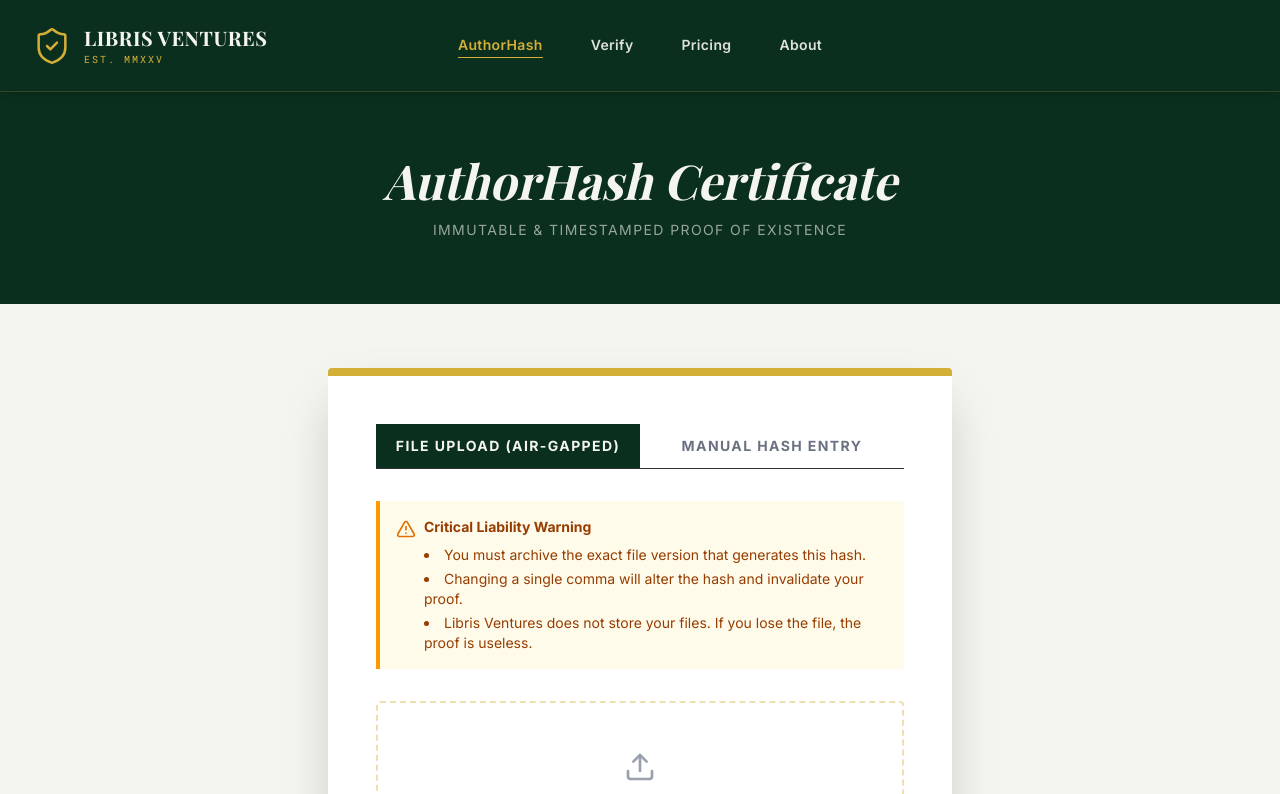
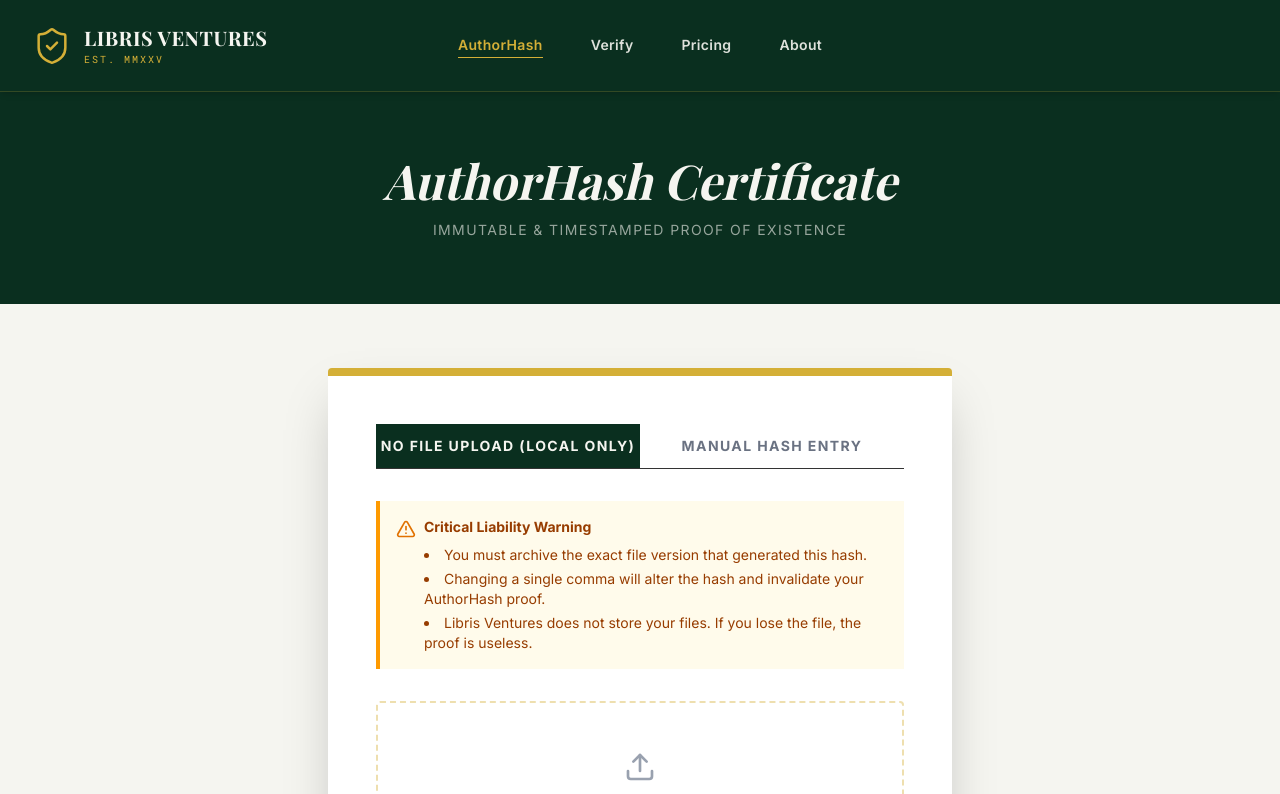
Before and after one commit to MykolaOseiko/LV2, a Next.js app: page /timestamp in a window 1280 px wide. Shown: the top 794 px of the page. Built offline with nearby package versions, Linux system fonts and the light colour scheme; a web font is replaced by a local one.

Commit message:
polish: update tab label and liability warning text

```diff
--- a/app/timestamp/page.tsx
+++ b/app/timestamp/page.tsx
@@ -422,7 +422,7 @@
                                             }`}
                                         disabled={isProcessing}
                                     >
-                                        File Upload (Air-Gapped)
+                                        No File Upload (Local Only)
                                     </button>
                                     <button
                                         onClick={() => !isProcessing && setTab("manual")}
@@ -445,8 +445,8 @@
                                                 Critical Liability Warning
                                             </p>
                                             <ul className="mt-2 space-y-1 list-disc list-inside">
-                                                <li>You must archive the exact file version that generates this hash.</li>
-                                                <li>Changing a single comma will alter the hash and invalidate your proof.</li>
+                                                <li>You must archive the exact file version that generated this hash.</li>
+                                                <li>Changing a single comma will alter the hash and invalidate your AuthorHash proof.</li>
                                                 <li>Libris Ventures does not store your files. If you lose the file, the proof is useless.</li>
                                             </ul>
                                         </div>
```
